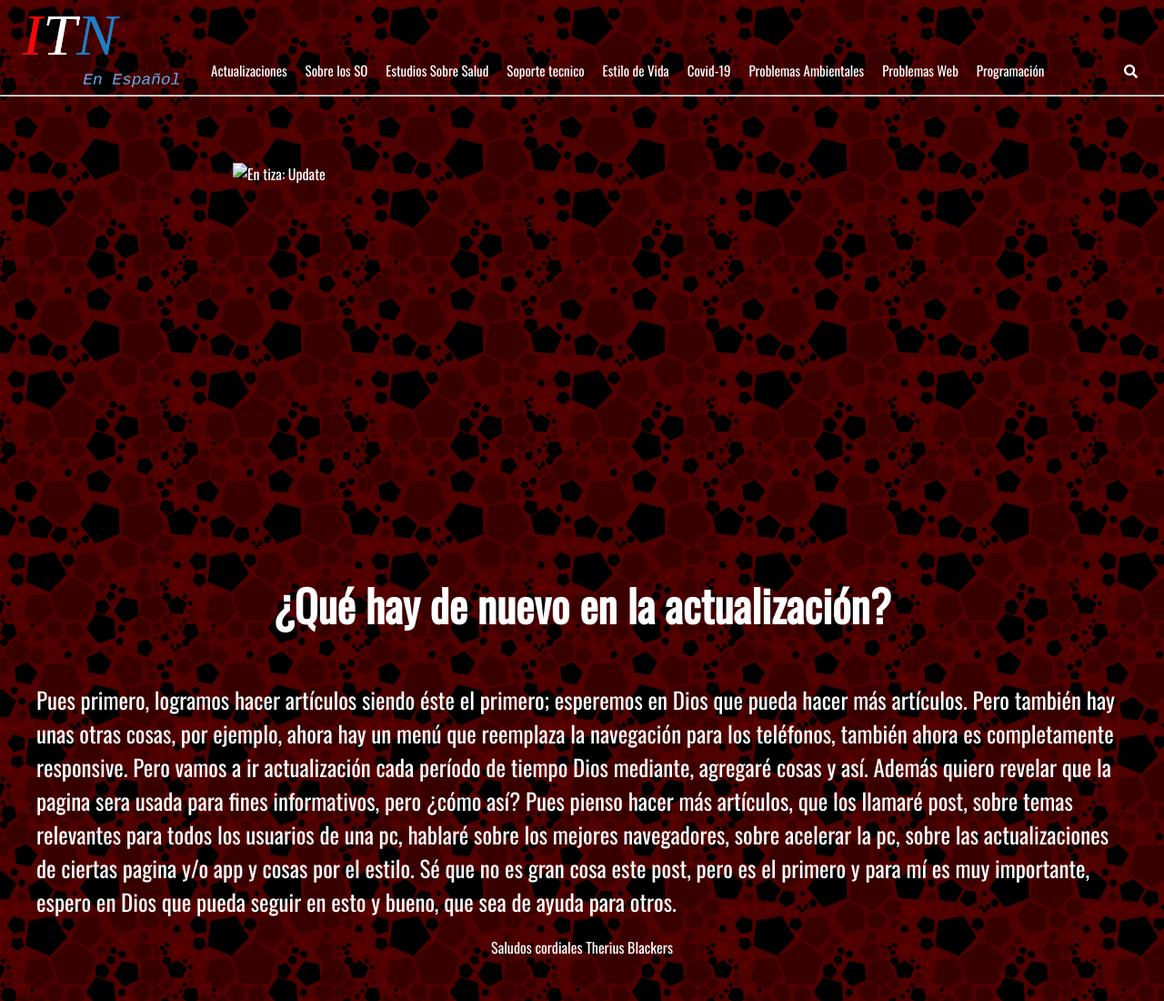
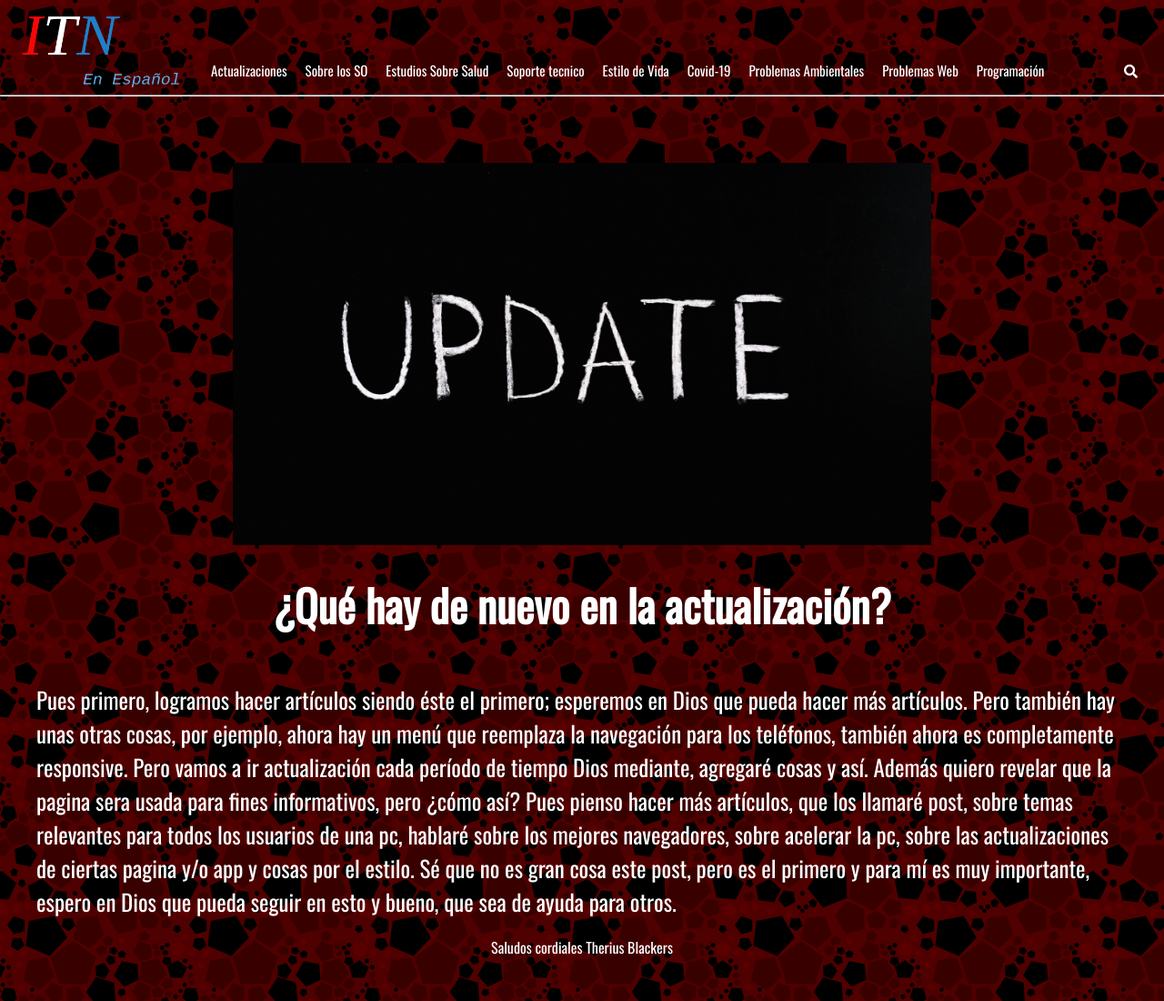
Before and after one commit to TheriusBlackers/itn, a plain HTML site: page articles/Update/update.html in a window 1280 px wide. Shown: the top 1100 px of the page at 91% size. Drawn offline with nearby package versions, Linux system fonts and the light colour scheme.

Commit message:
Update update.html

```diff
--- a/articles/Update/update.html
+++ b/articles/Update/update.html
@@ -79,7 +79,7 @@
             <!--Content Page-->
 
   <div class="content">
-    <img src="" alt="En tiza: Update">
+    <img src="https://github.com/TheriusBlackers/itn/blob/main/img/News-Cards/update.jpg" alt="En tiza: Update">
     <h3 class="title">   ¿Qué hay de nuevo en la actualización?</h3>
     <p class="parrafo">Pues primero, logramos hacer artículos siendo éste el primero; esperemos en Dios que pueda hacer más artículos.
 
```
